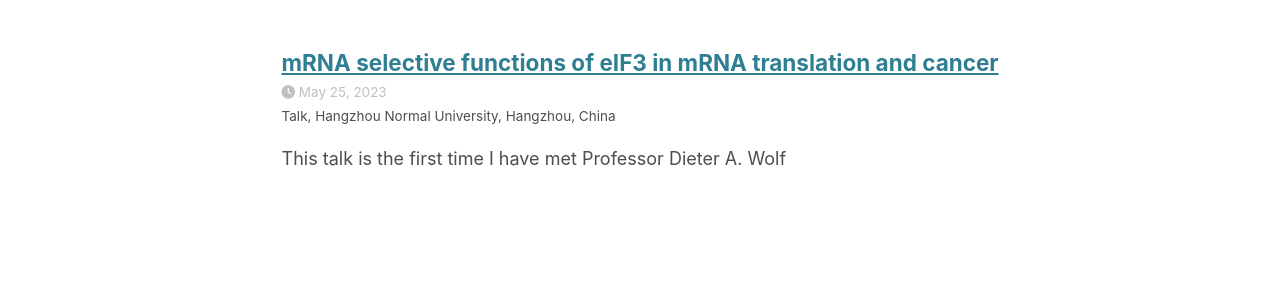
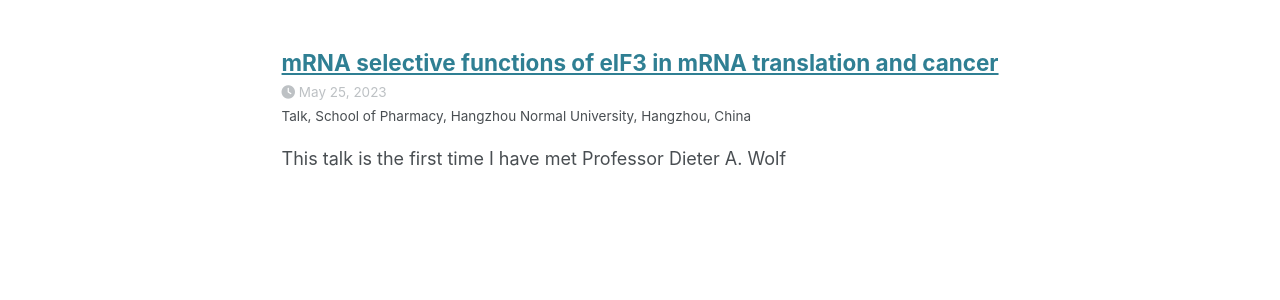
Before and after one commit to Zheyu-Ding/Zheyu-Ding.github.io, a Jekyll site: the page built from _pages/talks.html, in a window 1280 px wide and 1122 px high. Shown: the part 538-838 px from the top of the window. Built offline with Jekyll 4.4.1, drawn with Linux system fonts in a browser that asks for light colours; some web fonts are replaced.

Commit message:
Update 2023-05-25-talk-DieterWolf.md

```diff
--- a/_talks/2023-05-25-talk-DieterWolf.md
+++ b/_talks/2023-05-25-talk-DieterWolf.md
@@ -3,7 +3,7 @@ title: "mRNA selective functions of eIF3 in mRNA translation and cancer"
 collection: talks
 type: "Talk"
 permalink: /talks/2023-05-25-talk-DieterWolf
-venue: "Hangzhou Normal University"
+venue: "School of Pharmacy, Hangzhou Normal University"
 date: 2023-05-25
 location: "Hangzhou, China"
 ---
```
